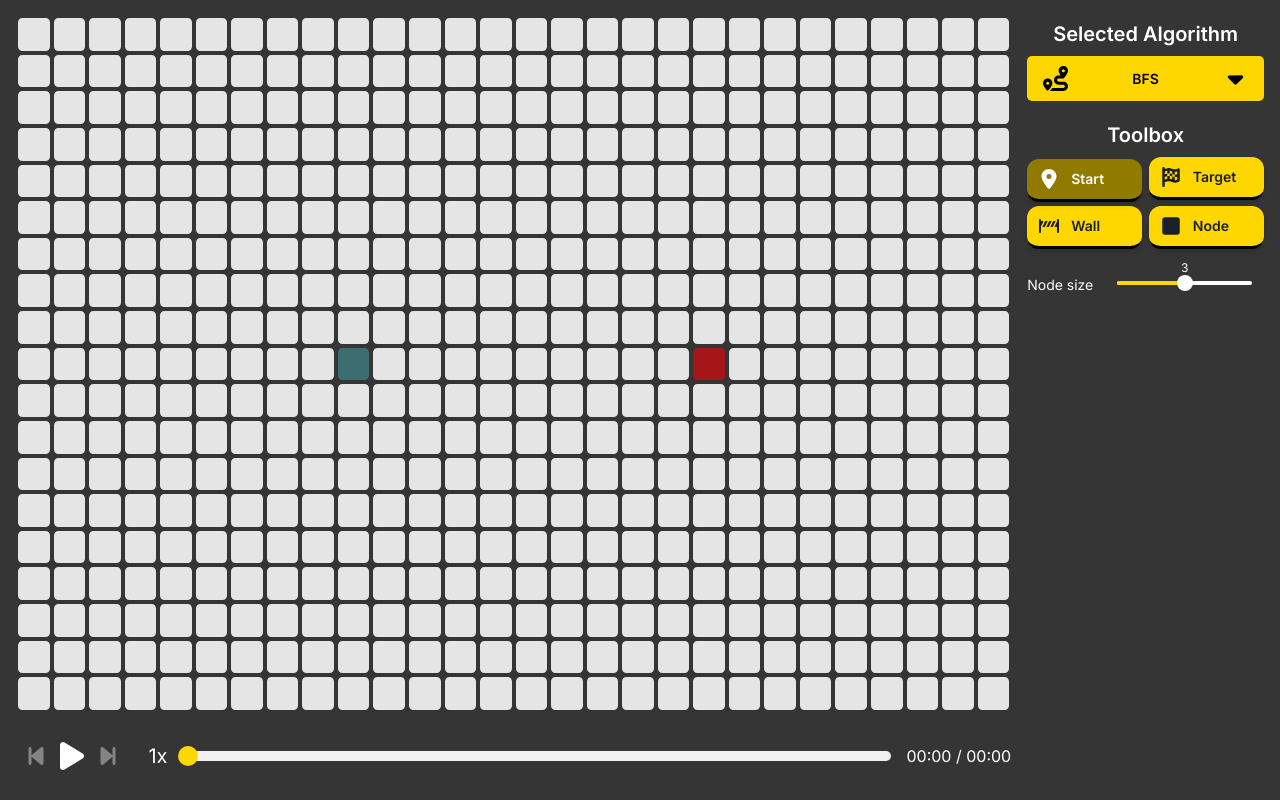
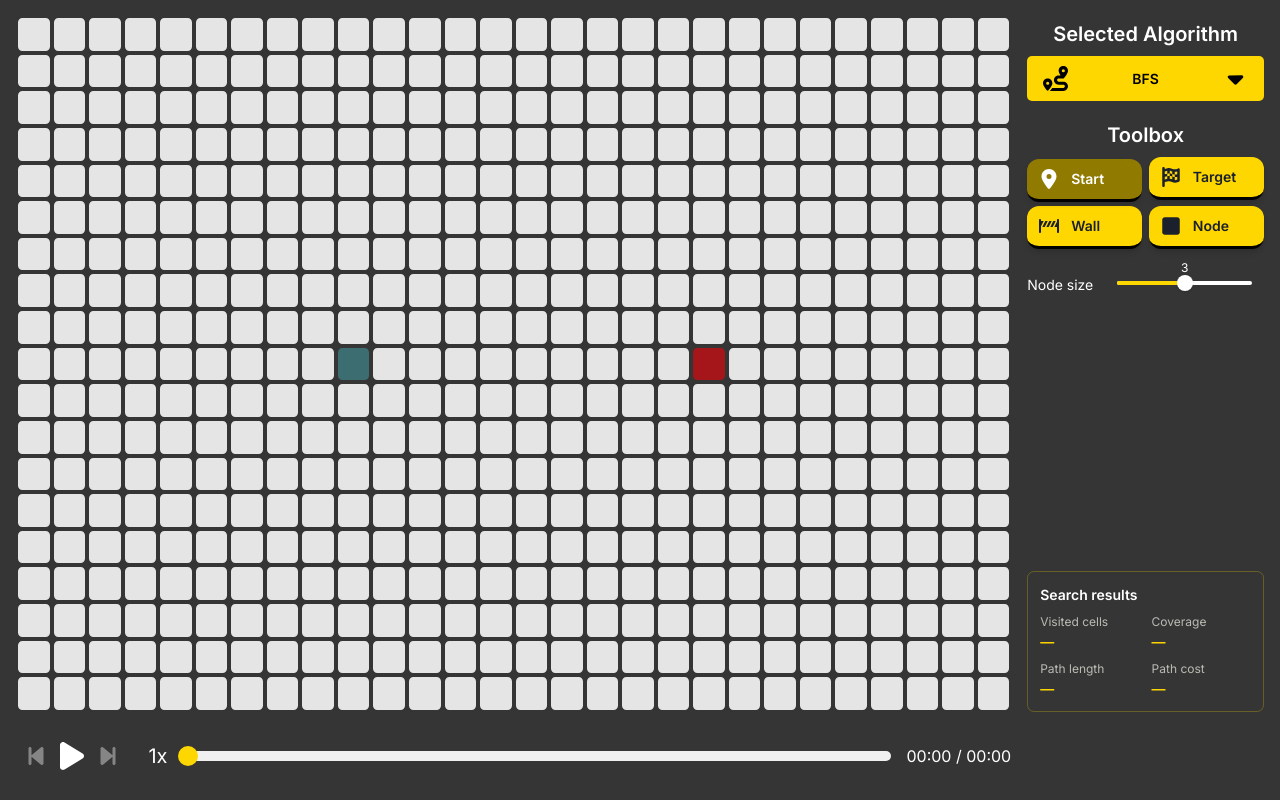
Before and after one commit to martins021/pathfinder, a Next.js app: page / in a window 1280 px wide. Built offline with nearby package versions, Linux system fonts and the light colour scheme; what @chakra-ui/next-js would draw is missing.

Commit message:
added dynamic metrics section & set base cost as 1 instead of 200

```diff
--- a/src/app/api/algorithms/dijkstra/route.js
+++ b/src/app/api/algorithms/dijkstra/route.js
@@ -55,6 +55,8 @@ const POST = async (request) => {
       targetFound,
       precentageVisited,
       name: "Dijkstra",
+      pathCost: targetFound ? distance[target] : null,
+      pathCosts: path.map(node => distance[node]),
       path,
       visitedNodes: visitedNodeIDs
     });
--- a/src/app/components/map/controls.jsx
+++ b/src/app/components/map/controls.jsx
@@ -11,8 +11,12 @@ const Controls = ({
   createMap,
   brushMode,
   algorithm,
-  result
+  result,
+  animationStep,
+  totalNodes
 }) => {
+  const visitedCount = Math.min(animationStep, result.visitedNodes?.length ?? 0);
+  const pathCount = Math.max(0, Math.min(result.path?.length ?? 0, animationStep - (result.visitedNodes?.length ?? 0)));
 
   return (
     <>
@@ -27,15 +31,31 @@ const Controls = ({
           tool={tool}
           brushMode={brushMode}
         />
+        <section className={styles.results} aria-label="Search results">
+          <h2 className="font-semibold">Search results</h2>
+          <dl className={styles.metrics}>
+            <div>
+              <dt>Visited cells</dt>
+              <dd>{animationStep > 0 ? visitedCount : "—"}</dd>
+            </div>
+            <div>
+              <dt>Coverage</dt>
+              <dd>{animationStep > 0 && totalNodes ? `${(visitedCount / totalNodes * 100).toFixed(1)}%` : "—"}</dd>
+            </div>
+            <div>
+              <dt>Path length</dt>
+              <dd>{result.targetFound && pathCount > 0 ? `${pathCount - 1} steps` : "—"}</dd>
+            </div>
+            <div>
+              <dt>Path cost</dt>
+              <dd>{result.targetFound && pathCount > 0 ? result.pathCosts?.[pathCount - 1]?.toLocaleString("en-US", { maximumFractionDigits: 3 }) ?? "—" : "—"}</dd>
+            </div>
+          </dl>
+          {result.targetFound === false && animationStep >= result.visitedNodes.length && <p>No route found</p>}
+        </section>
       </div>
 
       <div className={styles[`${result.path?.length ? "resultControlsActive" : "resultControlsHidden"}`]}>
-        {/* <div className={styles.results}>
-          <p className="font-bold">Results:</p>
-          <p>Visited nodes: {result.visitedNodes?.length}</p>
-          <p>Path length: {result.path?.length}</p>
-          <p>Visited precentage: {result.precentageVisited?.toFixed(2)}%</p>
-        </div> */}
         <div className="flex flex-row gap-2">
           <button
             onClick={() => resetNodes(["visited", "path"])}
--- a/src/app/components/map/map.jsx
+++ b/src/app/components/map/map.jsx
@@ -14,7 +14,8 @@ const Map = ({
   gridStyle,
   launchAlgorithm,
   searching,
-  animationVersion
+  animationVersion,
+  onStepChange
 }) => {
   const isDownRef = useRef(false);
   const [speed, setSpeed] = useState(20);
@@ -47,6 +48,7 @@ const Map = ({
 
   const animateNode = useCallback((step, prevStep) => {
     if(!nodesToAnimate) return;
+    onStepChange(step);
     const fwd = step >= prevStep;
     const sliceOfNodesToAnimate = fwd
       ? nodesToAnimate.slice(prevStep, step)
@@ -69,7 +71,7 @@ const Map = ({
 
       return mapDataCopy
     });
-  }, [nodesToAnimate, setMapData])
+  }, [nodesToAnimate, setMapData, onStepChange])
 
   const getNodeAndModify = (e) => {
     const el = e.target.closest("[data-idx]");
--- a/src/app/components/sliders/timeline.jsx
+++ b/src/app/components/sliders/timeline.jsx
@@ -119,8 +119,7 @@ const TimeLine = ({ duration, onChange, launchAlgorithm, searching, speed, setSp
     if(!isPlaying) return;
     let t0 = performance.now();
     if(autoStopped.current){
-      elapsed.current = 0;
-      prevStep.current = 0;
+      updateProgressBar(0);
     }
 
     const animateProgressBar = () => {
--- a/src/app/helpers.js
+++ b/src/app/helpers.js
@@ -42,11 +42,11 @@ export const settingsReducer = (state, action) => {
 
 const getWeight = (nodeTo, nodeFrom) => {
   if(nodeFrom > nodeTo){ // going from higher elevation to lower
-    return 200 + 15 * (Math.abs(nodeTo - nodeFrom) + 1);
+    return 1 + 0.075 * Math.abs(nodeTo - nodeFrom);
   } else if (nodeFrom < nodeTo) { // going from lower elevation to higher
-    return 200 + 50 * (Math.abs(nodeTo - nodeFrom) + 1);
+    return 1 + 0.25 * Math.abs(nodeTo - nodeFrom);
   } else {
-    return 200; // no elevation change
+    return 1; // no elevation change
   }
 }
 
--- a/src/app/page.jsx
+++ b/src/app/page.jsx
@@ -23,6 +23,7 @@ const PlayGround = () => {
   const [mapData, setMapData] = useState([]);
   const [searching, setSearching] = useState(false); // algorithm running
   const [animationVersion, setAnimationVersion] = useState(0);
+  const [animationStep, setAnimationStep] = useState(0);
   const gridVersion = useRef(0); // rejects results calculated before a grid edit
   const reCalc = useRef(true); // whether to recalculate path on next launch
   const mapDataRef = useRef([]); // used so keyUp listener has access to latest mapData. With state it gets only the initial value
@@ -34,6 +35,7 @@ const PlayGround = () => {
     gridVersion.current += 1;
     reCalc.current = true;
     setResult({});
+    setAnimationStep(0);
     setSearching(false);
     setMapData(clearSearchMarks);
     setAnimationVersion(version => version + 1);
@@ -242,6 +244,7 @@ const PlayGround = () => {
         launchAlgorithm={launchAlgorithm}
         searching={searching}
         animationVersion={animationVersion}
+        onStepChange={setAnimationStep}
       />
       <Controls
         dispatch={dispatch}
@@ -251,6 +254,8 @@ const PlayGround = () => {
         resetNodes={resetNodes}
         brushMode={brushMode}
         result={result}
+        animationStep={animationStep}
+        totalNodes={mapData.length}
       />
     </div>
   )
--- a/src/app/styles/map.module.css
+++ b/src/app/styles/map.module.css
@@ -71,10 +71,26 @@
 .results {
   display: flex;
   flex-direction: column;
+  gap: 8px;
+  margin-top: auto;
   color: white;
-  border: 2px solid white;
-  padding: .7em;
+  font-size: 14px;
+  border: 1px solid rgb(255 215 0 / 25%);
+  padding: 12px;
   border-radius: .5em;
+}
+.metrics {
+  display: grid;
+  grid-template-columns: repeat(2, 1fr);
+  gap: 8px 12px;
+}
+.metrics dt {
+  color: rgb(187, 187, 181);
+  font-size: 12px;
+}
+.metrics dd {
+  color: rgb(255, 215, 0);
+  font-weight: 600;
 }
 
 @keyframes cellAppear {
```
